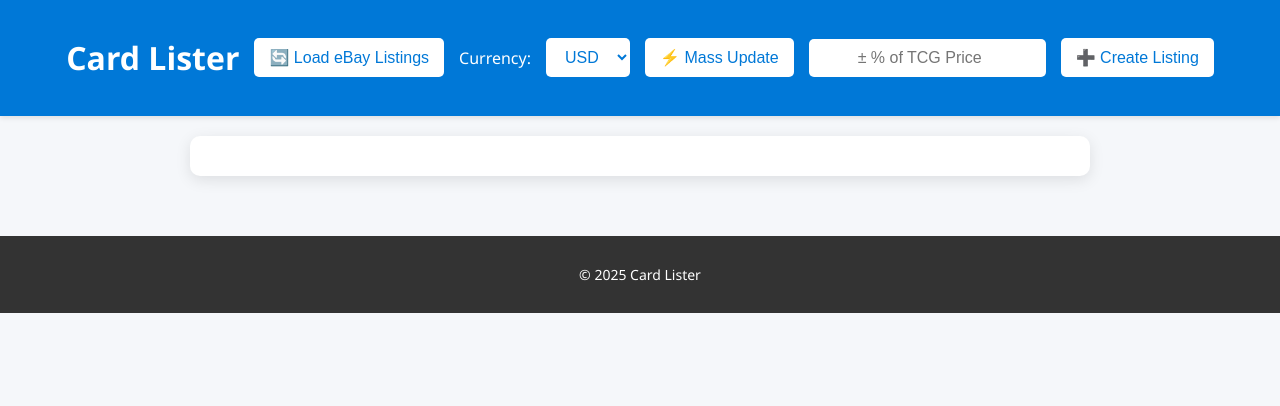
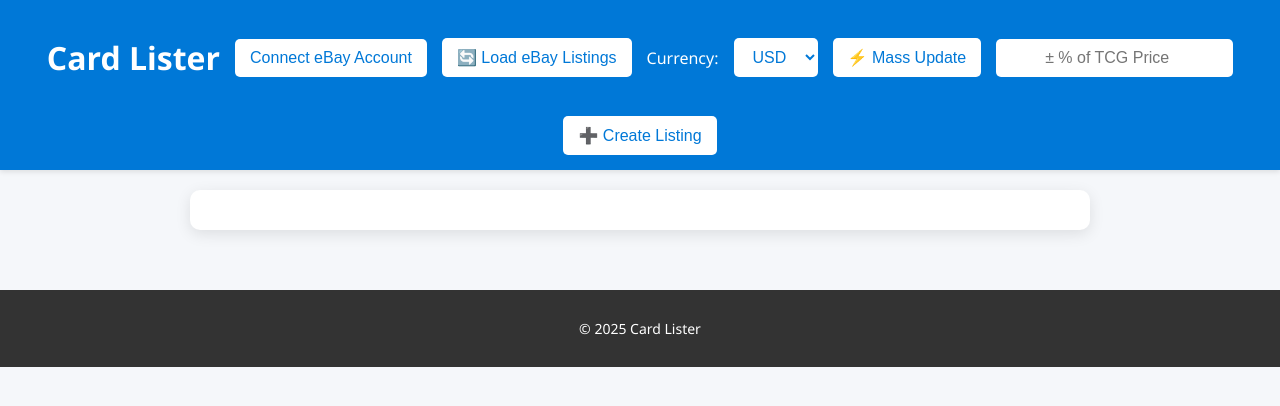
Before and after one commit to Unreal-Dan/CardLister, a PHP site: page /index.php in a window 1280 px wide. Shown: the top 406 px of the page. Run offline with PHP 8.4, Linux system fonts and the light colour scheme; the visitor is signed in with stand-in values (Sample User, id 1).

Commit message:
add connect ebay button

```diff
--- a/index.php
+++ b/index.php
@@ -136,6 +136,22 @@ endif;
 <body>
     <header>
         <h1>Card Lister</h1>
+        <button id="connect-ebay">Connect eBay Account</button>
+
+        <script>
+          document.getElementById('connect-ebay').addEventListener('click', function () {
+            // Replace these with your actual credentials and scopes:
+            const clientId = 'YOUR_CLIENT_ID';
+            const redirectUri = encodeURIComponent('https://cardlister.lol/ebay_oauth_success.php');
+            const scopes = encodeURIComponent(
+              'https://api.ebay.com/oauth/api_scope https://api.ebay.com/oauth/api_scope/sell.marketing.readonly https://api.ebay.com/oauth/api_scope/sell.marketing https://api.ebay.com/oauth/api_scope/sell.inventory.readonly'
+            );
+
+            const authUrl = `https://auth.ebay.com/oauth2/authorize?client_id=${clientId}&response_type=code&redirect_uri=${redirectUri}&scope=${scopes}`;
+            window.location.href = authUrl;
+          });
+        </script>
+
         <button id="fetchEbay">🔄 Load eBay Listings</button>
         <label for="currencySelect">Currency:</label>
         <select id="currencySelect">
```
